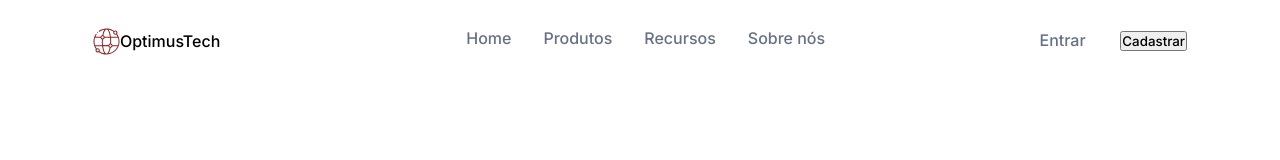
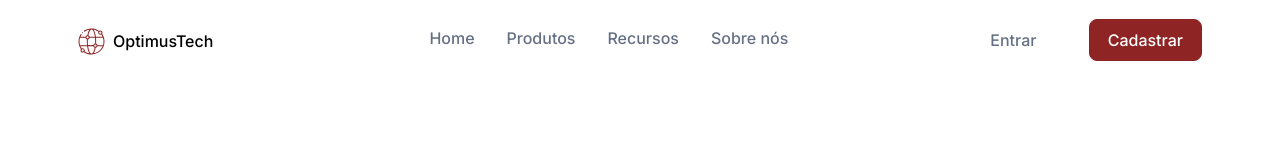
Before and after one commit to EndriwBraga/-7DaysOfCode, a plain HTML site: page index.html in a window 1280 px wide. Drawn offline with Linux system fonts and the light colour scheme.

Commit message:
Terminei o cabecalho

```diff
--- a/index.html
+++ b/index.html
@@ -16,15 +16,15 @@
             </div>
             <div class="header__menu">
                 <ul>
-                    <li class="header__menu--padding-left">Home</li>
-                    <li class="header__menu--padding-left">Produtos</li>
-                    <li class="header__menu--padding-left">Recursos</li>
-                    <li class="header__menu--padding-left">Sobre nós</li>
+                    <li class="header__menu--padding-left"><a href="#">Home</a></li>
+                    <li class="header__menu--padding-left"><a href="#">Produtos</a></li>
+                    <li class="header__menu--padding-left"><a href="#">Recursos</a></li>
+                    <li class="header__menu--padding-left"><a href="#">Sobre nós</a></li>
                 </ul>
             </div>
             <div class="buttons">
-                <button class="buttons__entrar">Entrar</button>
-                <button id="button__cadastrar">Cadastrar</button>
+                <button class="buttons__entrar"><a href="https://www.w3schools.com/cssref/pr_dim_line-height.php">Entrar</a></button>
+                <button class="button__cadastrar"><a href="#">Cadastrar</a></button>
             </div>
         </nav>
     </header>
--- a/style.css
+++ b/style.css
@@ -4,13 +4,13 @@
     margin: 0;
     padding: 0;
     box-sizing: border-box;
-    font-family: 'Inter', sans-serif;
+
 }
 
 body {
     height: 100vh;
     width: 100%;
-
+    font-family: 'Inter', sans-serif;
 }
 
 /* Meu Header*/
@@ -29,10 +29,9 @@ body {
 }
 
 img {
-    margin-top: 28px;
+    margin: 28px 8px 0 0;
     width: 27px;
     height: 26.99px;
-
 }
 
 .header__menu ul {
@@ -46,19 +45,42 @@ img {
     padding-left: 32px;
 }
 
+li a {
+    text-decoration: none;
+    color: inherit;
+}
+
 
 .buttons{
-    margin-top: 28px;
-
+    padding-top: 18px;
 }
 
 .buttons__entrar{
     color: #667085;
     border: none;
     background:none;
-    width: 47px;
-    height: 24px;
     margin-right: 30px;
     font-family: 'Inter', sans-serif;
     font-size: 16px;
+    padding: 10px 18px;
+    line-height: 24px;
 }
+
+.button__cadastrar {
+    font-family: 'Inter', sans-serif;
+    padding: 10px 18px;
+    background: #8E2424;
+    border: 1px solid #8E2424;
+    color: #FFFFFF;
+    border-radius: 8px;
+    font-size: 16px
+}
+
+button a {
+    text-decoration: none;
+    color: inherit;
+}
+
+.buttons__entrar:hover .button__cadastrar:hover {
+    cursor: pointer;
+}
```
